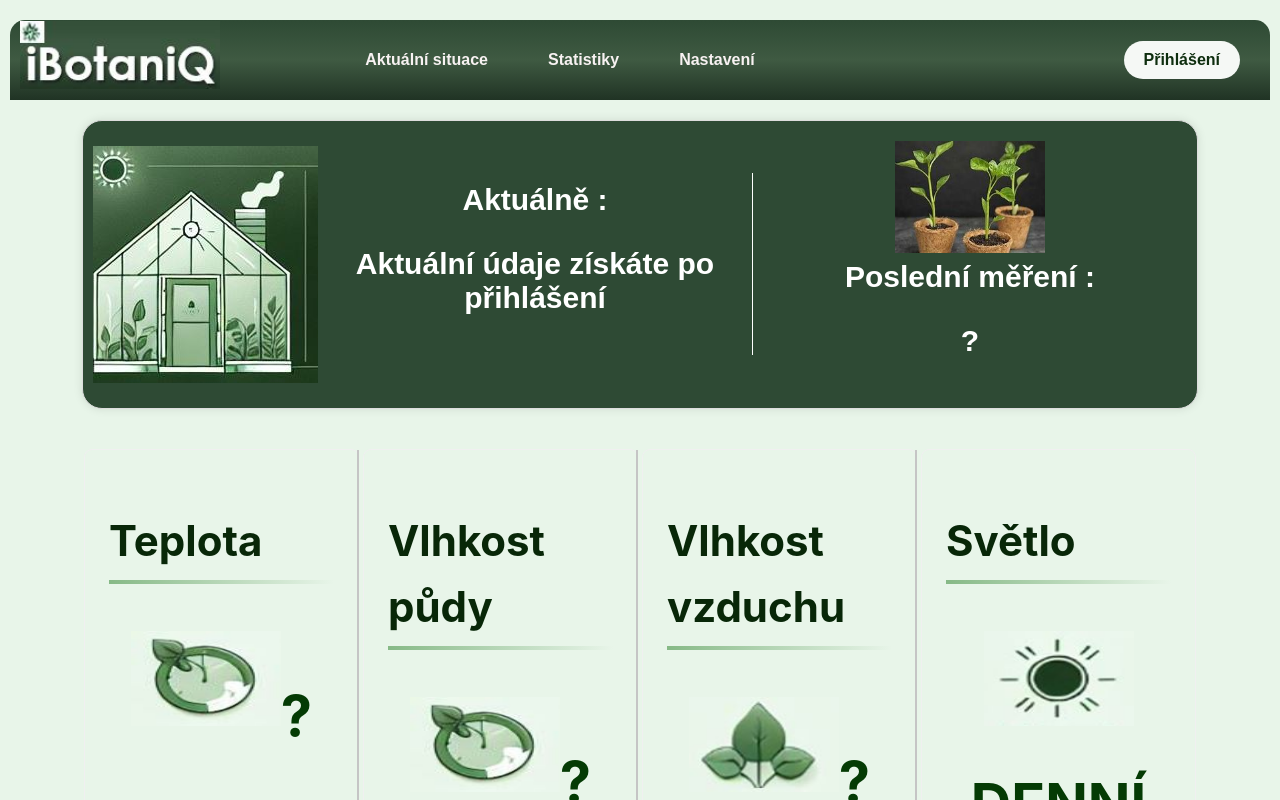
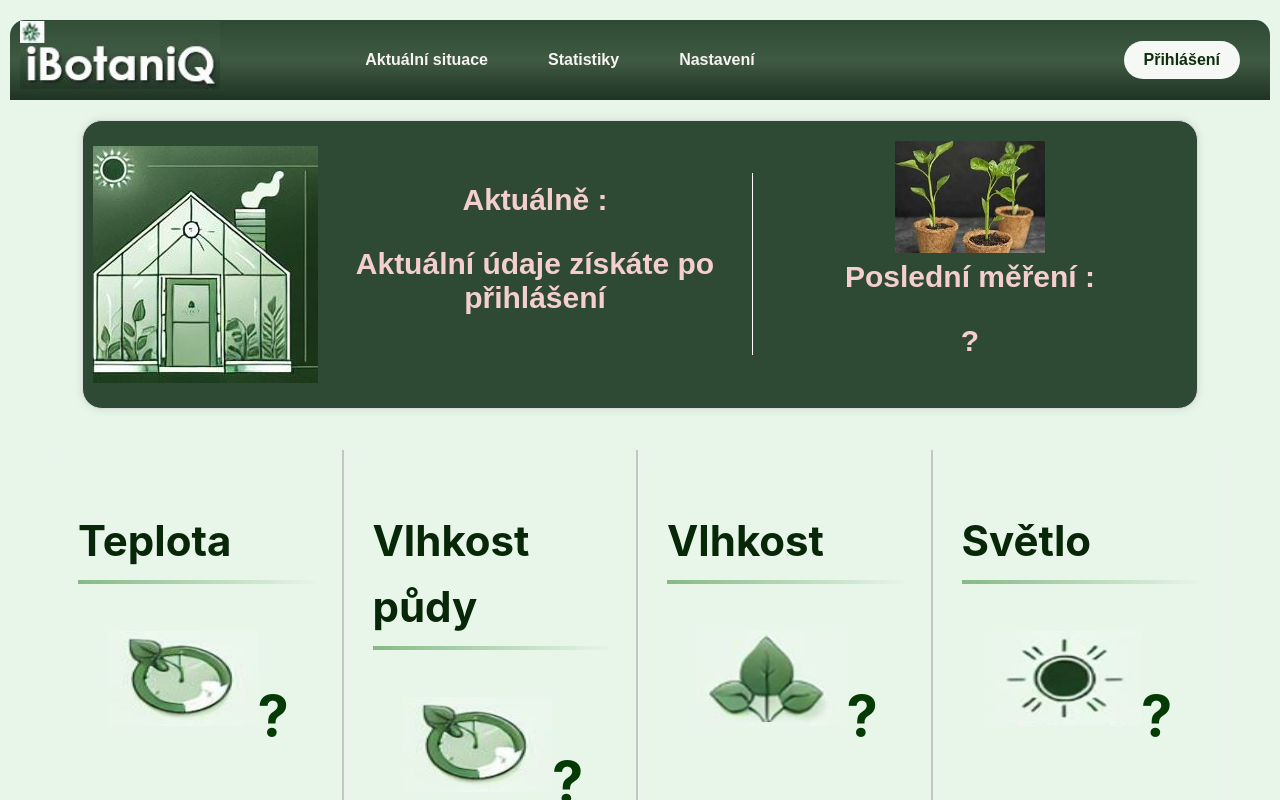
Before and after one commit to UnicornUniversity/project-team03, a React (Create React App) app in the folder client/: page / in a window 1280 px wide. Shown: the top 800 px of the page. Built offline with nearby package versions, Linux system fonts and the light colour scheme.

Commit message:
úprava obrázků

```diff
--- a/client/src/components/loginModal.css
+++ b/client/src/components/loginModal.css
@@ -51,14 +51,14 @@ input {
 button {
   padding: 10px;
   font-size: 16px;
-  background-color: #4CAF50;
+  background-color: #467d48;
   color: white;
   border: none;
   cursor: pointer;
 }
 
 button:hover {
-  background-color: #45a049;
+  background-color: #0f3611;
 }
 
 .error {
--- a/client/src/components/realTimeMonitoring.css
+++ b/client/src/components/realTimeMonitoring.css
@@ -1,11 +1,10 @@
 body {
     font-family: 'Century Gothic', sans-serif;
-    color: darkgreen; /* Nastavení zelené barvy písma */
-}
-
+    color: darkgreen;
+  }
 .dashboard {
     font-family: Arial, sans-serif;
-    background-color: #e8f5e9; /* Jemná zelená barva pozadí */
+    background-color: #e8f5e9;
     padding: 20px;
     display: flex;
     flex-direction: column;
@@ -34,8 +33,8 @@ body {
   .nav-links a {
     text-decoration: none;
     color: #f8f2f2;
-    font-family: 'Century Gothic', sans-serif; /* Nastavení písma Century Gothic */
-    font-weight: bold; /* Nastavení tučného písma */
+    font-family: 'Century Gothic', sans-serif;
+    font-weight: bold;
     font-size: 16px;
     transition: color 0.3s ease;
   }
@@ -77,7 +76,7 @@ body {
     }
 
     .hamburger {
-        display: flex; /* Zobrazení hamburger menu */
+        display: flex;
     }
 }
 
@@ -94,10 +93,10 @@ body {
 }
 
   .login-button {
-    background-color: #f5f8f5; /* Google modrá */
-    font-family: 'Century Gothic', sans-serif; /* Nastavení písma Century Gothic */
-    color: rgb(14, 46, 14); /* Nastavení zelené barvy písma */
-    font-weight: bold; /* Nastavení tučného písma */
+    background-color: #f5f8f5;
+    font-family: 'Century Gothic', sans-serif;
+    color: rgb(14, 46, 14);
+    font-weight: bold;
     border: none;
     padding: 10px 20px;
     font-size: 16px;
@@ -107,9 +106,9 @@ body {
   }
 
   .login-button:hover {
-    background-color: #606662; /* Zelená barva při najetí myši */
-    color: white; /* Bílá barva písma při najetí myši */
-    font-weight: bold; /* Tučné písmo při najetí myši */
+    background-color: #606662;
+    color: white;
+    font-weight: bold;
   }
 
   .logo-container {
@@ -120,8 +119,8 @@ body {
   }
 
   .logo {
-    width: 200px; /* Velikost loga podle potřeby */
-    margin-bottom: 10px; /* Přidání mezery mezi logem a obrázkem rostliny */
+    width: 200px;
+    margin-bottom: 10px;
      }
 
   .plant-image {
@@ -130,7 +129,7 @@ body {
   }
 
   .greenHouse {
-    width: 300px; /* Velikost obrázku rostliny */
+    width: 300px; /* Velikost obrázku skleníku */
     height: 300px; /* Zachování poměru stran */
     object-fit: cover; /* Zajištění, že obrázek pokryje celou oblast */
     margin: 0; /* Odstranění okrajů */
@@ -161,6 +160,7 @@ body {
     .current-status-container {
         font-size: 16px; /* Zmenšení velikosti písma */
         padding: 2px; /* Snížení paddingu */
+        color: rgb(246, 183, 183); /* Bílé písmo uvnitř dlaždice */
     }
     .measurement-container {
         font-size: 16px; /* Zmenšení velikosti písma */
@@ -173,18 +173,18 @@ body {
     }
 }
   .status-item {
-    background-color: #2e4a34; /* Tmavě zelená barva pozadí dlaždice */
+    background-color: #2e4a34;
     border: 1px solid #ddd; /* Světle šedý okraj */
     border-radius: 20px; /* Zakulacení rohů */
     padding: 10px;
     width: 100%; /* Šířka dlaždice */
     box-shadow: 0 0 10px rgba(0, 0, 0, 0.1); /* Stín dlaždice */
     text-align: center;
-    color: white; /* Bílé písmo uvnitř dlaždice */
+    color: rgb(245, 207, 207);
     margin: 0; /* Odstranění všech okrajů */
-    font-family: 'Century Gothic', sans-serif; /* Nastavení písma Century Gothic */
-    font-size: 30px; /* Nastavení větší velikosti písma */
-    font-weight: bold; /* Nastavení tučného písma */
+    font-family: 'Century Gothic', sans-serif;
+    font-size: 30px;
+    font-weight: bold;
     display: flex;
     justify-content: space-around;
     align-items: center;
@@ -202,16 +202,16 @@ body {
   .tiles {
     display: flex;
     justify-content: space-around;
-    width: 90%;
+    width: 95%;
     flex-wrap: wrap;
   }
 
   .tiles > .ant-card {
     margin: 0 2px; /* Přidání mezery mezi dlaždicemi */
-    color: darkgreen; /* Nastavení zelené barvy písma */
-    background-color: #e8f5e9; /* Jemná zelená barva pozadí */
+    color: darkgreen;
+    background-color: #e8f5e9;
     position: relative; /* Pro pseudo-element */
-    flex: 1 1 calc(25% - 10px); /* Každá dlaždice zabere 25% šířky mínus mezera */
+    flex: 1 1 calc(25% - 10px);
     min-width: 80px; /* Přidáno pro zajištění minimální šířky dlaždic */
      }
 
--- a/client/src/components/realTimeMonitoring.js
+++ b/client/src/components/realTimeMonitoring.js
@@ -1,10 +1,10 @@
 import React, { useState, useEffect } from 'react';
 import mockData from './sensorMockData';
 import './realTimeMonitoring.css';
-import Tile from './tile'; // Import komponenty Tile
+import Tile from './tile';
 import { Link } from 'react-router-dom';
 import { getThresholds } from '../utils/thresholds';
-import LoginModal from './loginModal'; // Import LoginModal komponenty
+import LoginModal from './loginModal';
 
 const RealTimeMonitoring = () => {
   const [data, setData] = useState({
@@ -21,7 +21,7 @@ const RealTimeMonitoring = () => {
     const fetchData = async () => {
       if (isAuthenticated) {
         console.log('Fetching data...');
-        // Zde by bylo API volání, zatím používáme mockData
+        // Zde API volání, zatím používáme mockData
         setData(mockData);
         console.log('Data fetched:', mockData);
       }
@@ -90,34 +90,34 @@ const RealTimeMonitoring = () => {
         <section className="tiles">
           <Tile
             title="Teplota"
-            value={isAuthenticated ? data.temperatureSensor.value : '?'}
-            unit={isAuthenticated ? data.temperatureSensor.unit : ''}
+            value={isAuthenticated ? data.temperatureSensor.value : "?"}
+            unit={isAuthenticated ? data.temperatureSensor.unit : ""}
             status={isAuthenticated && data.temperatureSensor.value < 10 ? 'warning' : 'normal'}
             imageSrc="images/thermometer.jpg"
           />
           <Tile
             title="Vlhkost půdy"
-            value={isAuthenticated ? data.soilMoistureSensor.value : '?'}
-            unit={isAuthenticated ? data.soilMoistureSensor.unit : ''}
+            value={isAuthenticated ? data.soilMoistureSensor.value : "?"}
+            unit={isAuthenticated ? data.soilMoistureSensor.unit : ""}
             status={isAuthenticated && data.soilMoistureSensor.value < 10 ? 'warning' : 'normal'}
             imageSrc="images/thermometer.jpg"
             minThreshold={airHumidityThresholds.min}
             maxThreshold={airHumidityThresholds.max}
           />
           <Tile
-            title="Vlhkost vzduchu"
-            value={isAuthenticated ? data.airHumiditySensor.value : '?'}
-            unit={isAuthenticated ? data.airHumiditySensor.unit : ''}
+            title="Vlhkost"
+            value={isAuthenticated ? data.airHumiditySensor.value : "?"}
+            unit={isAuthenticated ? data.airHumiditySensor.unit : ""}
             status={isAuthenticated && data.airHumiditySensor.value < 30 ? 'warning' : 'normal'}
             imageSrc="images/leaf.jpg"
           />
           <Tile
-            title="Světlo"
-            value="DENNÍ"
-            unit=""
-            status="normal"
-            imageSrc="images/sun.jpg"
-          />
+           title="Světlo"
+           value={isAuthenticated ? "DENNÍ" : "?"}
+           unit=""
+           status="normal"
+           imageSrc="images/sun.jpg"
+           />
         </section>
         {showLoginModal && <LoginModal onClose={() => setShowLoginModal(false)} onSubmit={handleLoginSubmit} />}
     </div>
--- a/client/src/components/tile.js
+++ b/client/src/components/tile.js
@@ -10,8 +10,8 @@ const Tile = ({ title, value, unit, status, imageSrc,minThreshold, maxThreshold
         <span className="tile-title-underline"></span>
     </h1>
     <h1 className={`tile-value ${status === 'warning' ? 'warning' : 'normal'}`}>
-    {imageSrc && <img src={imageSrc} alt={title} className="responsive-image"
-    style={{ width: '150px', height: '95px', marginBottom: '10px' }} />}
+    {imageSrc && <img src={`/${imageSrc}`} alt={title} className="responsive-image"
+            style={{ width: '150px', height: '95px', marginBottom: '10px' }} />}
     {value} {unit}
     </h1>
     <p>{status === 'warning' ? 'Příliš zima' : 'V normálu'}</p>
```
